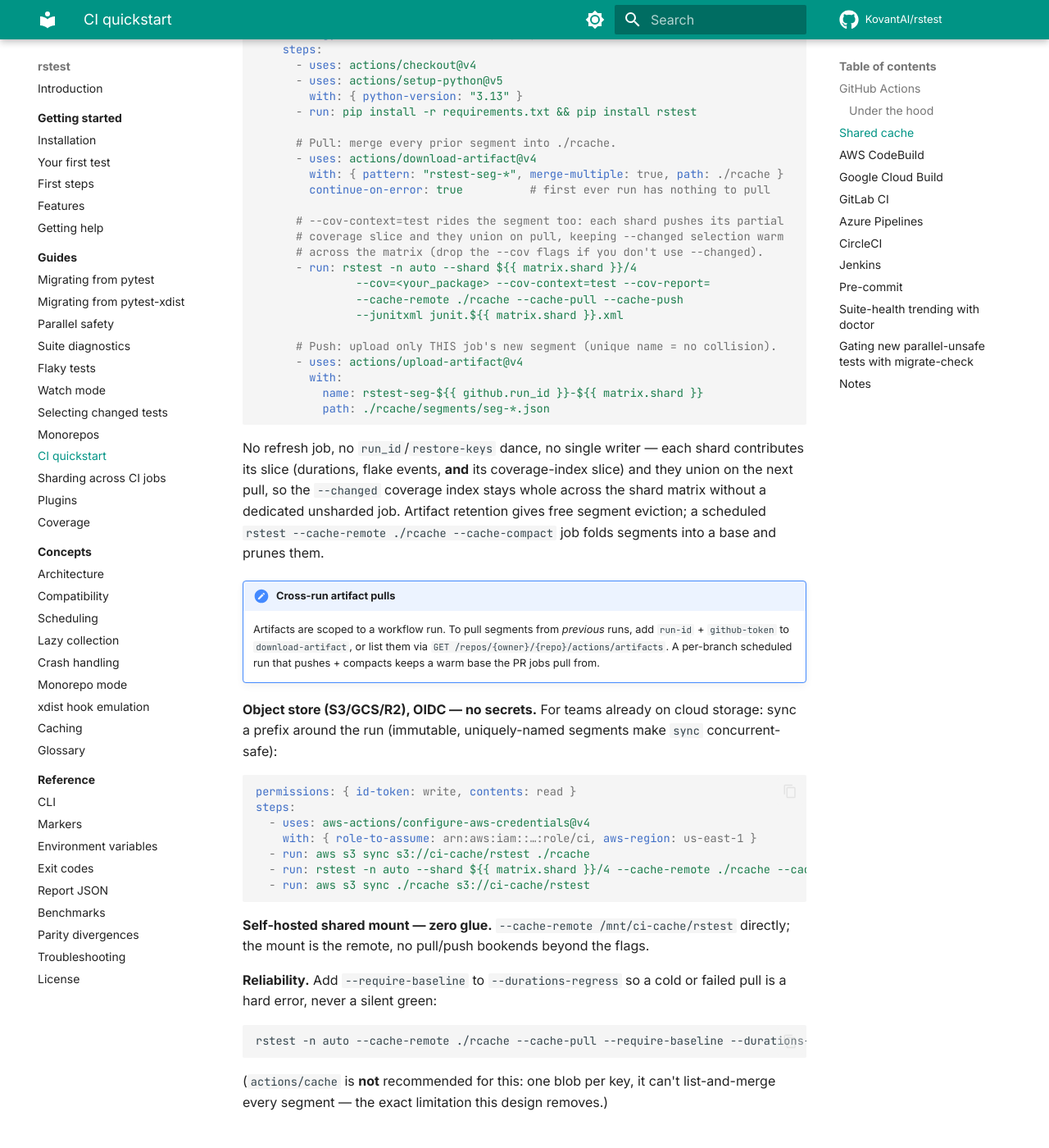
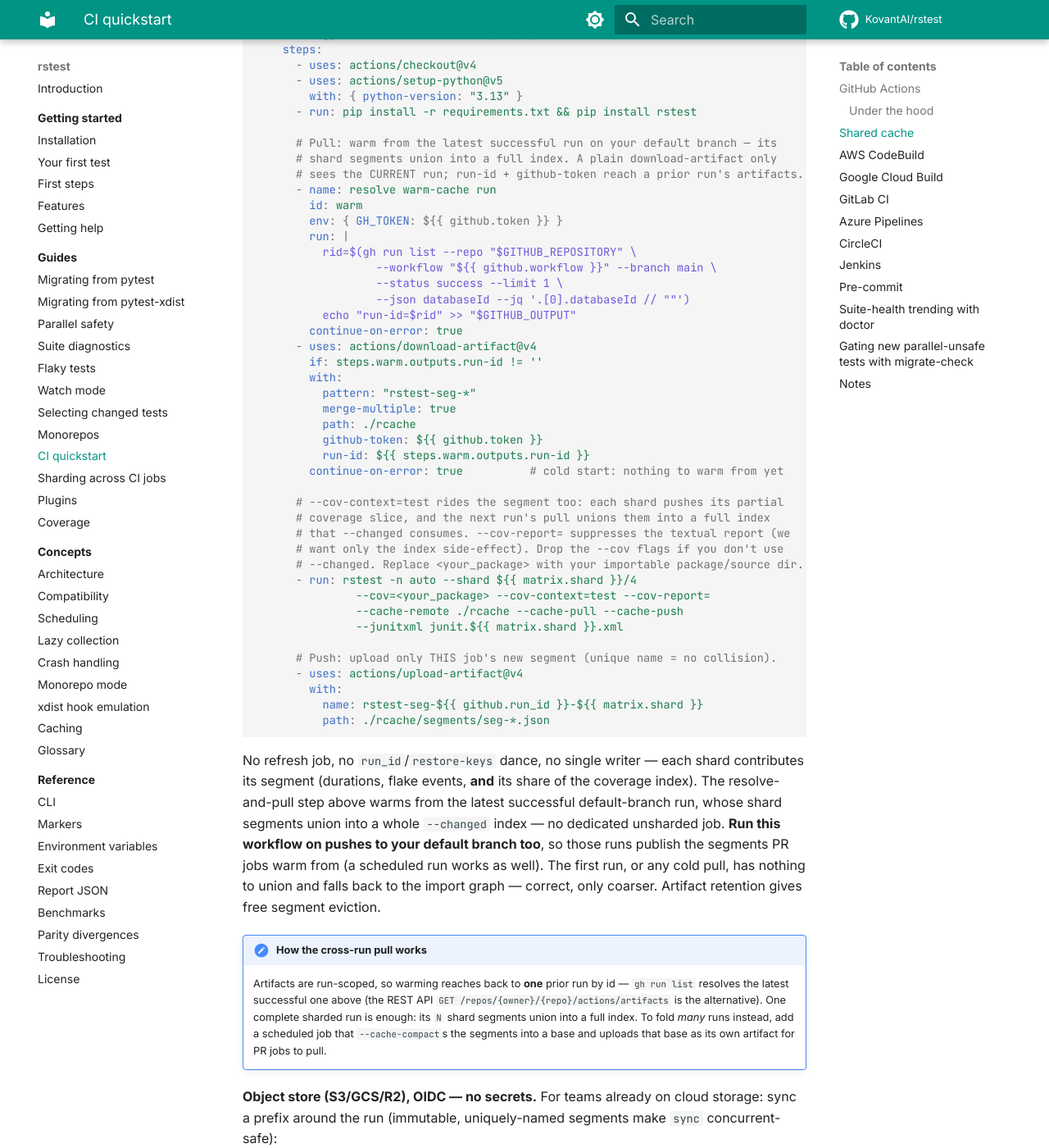
Before and after one commit to KovantAI/rstest, an MkDocs documentation site: the page built from docs/guides/ci-quickstart.md, in a window 1280 px wide and 1400 px high, scrolled down 2337 px. Shown: the whole window at 82% size. Built offline with MkDocs 1.6.1 and Material for MkDocs 9.7.7, drawn with Linux system fonts in a browser that asks for light colours; comment, search, counter and statistics services are not loaded.

Commit message:
update documentation

````diff
--- a/docs/guides/ci-quickstart.md
+++ b/docs/guides/ci-quickstart.md
@@ -114,14 +114,34 @@
         with: { python-version: "3.13" }
       - run: pip install -r requirements.txt && pip install rstest
 
-      # Pull: merge every prior segment into ./rcache.
+      # Pull: warm from the latest successful run on your default branch — its
+      # shard segments union into a full index. A plain download-artifact only
+      # sees the CURRENT run; run-id + github-token reach a prior run's artifacts.
+      - name: resolve warm-cache run
+        id: warm
+        env: { GH_TOKEN: ${{ github.token }} }
+        run: |
+          rid=$(gh run list --repo "$GITHUB_REPOSITORY" \
+                  --workflow "${{ github.workflow }}" --branch main \
+                  --status success --limit 1 \
+                  --json databaseId --jq '.[0].databaseId // ""')
+          echo "run-id=$rid" >> "$GITHUB_OUTPUT"
+        continue-on-error: true
       - uses: actions/download-artifact@v4
-        with: { pattern: "rstest-seg-*", merge-multiple: true, path: ./rcache }
-        continue-on-error: true          # first ever run has nothing to pull
+        if: steps.warm.outputs.run-id != ''
+        with:
+          pattern: "rstest-seg-*"
+          merge-multiple: true
+          path: ./rcache
+          github-token: ${{ github.token }}
+          run-id: ${{ steps.warm.outputs.run-id }}
+        continue-on-error: true          # cold start: nothing to warm from yet
 
       # --cov-context=test rides the segment too: each shard pushes its partial
-      # coverage slice and they union on pull, keeping --changed selection warm
-      # across the matrix (drop the --cov flags if you don't use --changed).
+      # coverage slice, and the next run's pull unions them into a full index
+      # that --changed consumes. --cov-report= suppresses the textual report (we
+      # want only the index side-effect). Drop the --cov flags if you don't use
+      # --changed. Replace <your_package> with your importable package/source dir.
       - run: rstest -n auto --shard ${{ matrix.shard }}/4
                --cov=<your_package> --cov-context=test --cov-report=
                --cache-remote ./rcache --cache-pull --cache-push
@@ -135,17 +155,23 @@
 ```
 
 No refresh job, no `run_id`/`restore-keys` dance, no single writer — each shard
-contributes its slice (durations, flake events, **and** its coverage-index
-slice) and they union on the next pull, so the `--changed` coverage index stays
-whole across the shard matrix without a dedicated unsharded job. Artifact
-retention gives free segment eviction; a scheduled `rstest --cache-remote
-./rcache --cache-compact` job folds segments into a base and prunes them.
+contributes its segment (durations, flake events, **and** its share of the
+coverage index). The resolve-and-pull step above warms from the latest
+successful default-branch run, whose shard segments union into a whole
+`--changed` index — no dedicated unsharded job. **Run this workflow on pushes to
+your default branch too**, so those runs publish the segments PR jobs warm from
+(a scheduled run works as well). The first run, or any cold pull, has nothing to
+union and falls back to the import graph — correct, only coarser. Artifact
+retention gives free segment eviction.
 
-!!! note "Cross-run artifact pulls"
-    Artifacts are scoped to a workflow run. To pull segments from *previous*
-    runs, add `run-id` + `github-token` to `download-artifact`, or list them via
-    `GET /repos/{owner}/{repo}/actions/artifacts`. A per-branch scheduled run
-    that pushes + compacts keeps a warm base the PR jobs pull from.
+!!! note "How the cross-run pull works"
+    Artifacts are run-scoped, so warming reaches back to **one** prior run by id
+    — `gh run list` resolves the latest successful one above (the REST API `GET
+    /repos/{owner}/{repo}/actions/artifacts` is the alternative). One complete
+    sharded run is enough: its `N` shard segments union into a full index. To
+    fold *many* runs instead, add a scheduled job that `--cache-compact`s the
+    segments into a base and uploads that base as its own artifact for PR jobs to
+    pull.
 
 **Object store (S3/GCS/R2), OIDC — no secrets.** For teams already on cloud
 storage: sync a prefix around the run (immutable, uniquely-named segments make
````
Also changed, not shown: docs/concepts/caching.md (+14 -8 lines), docs/guides/changed.md (+4 -0 lines), docs/guides/sharding.md (+7 -10 lines).
